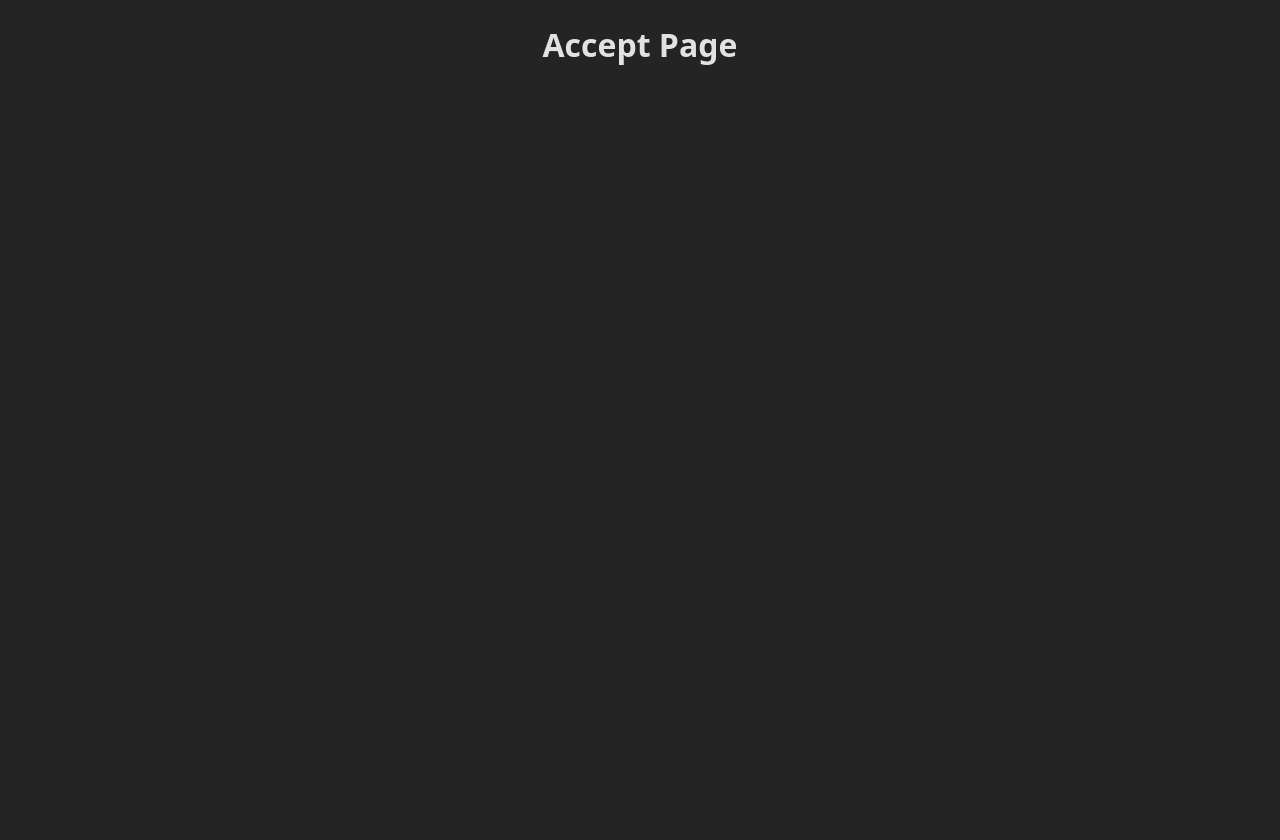
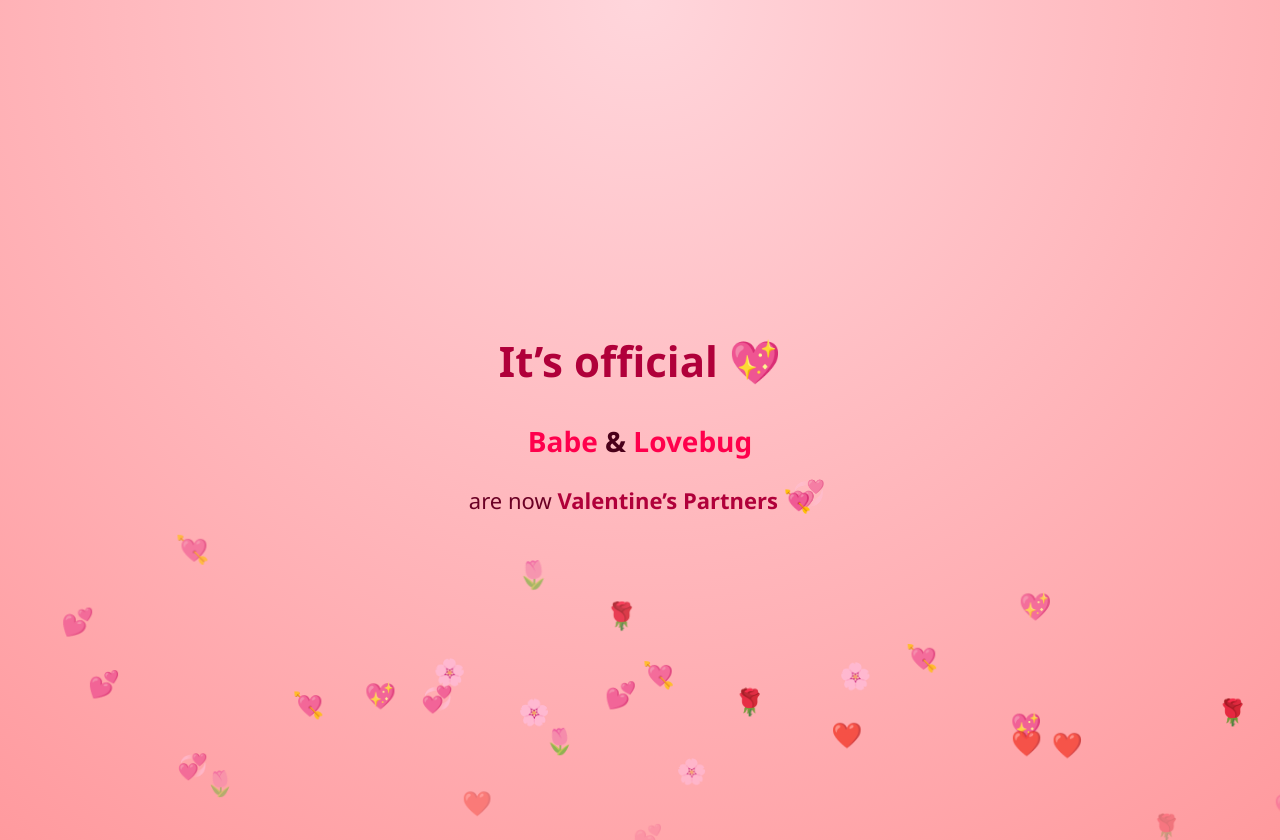
Before and after one commit to sankhadeepbis6/heartfelt, a React (Vite) app: page /accept in a window 1280 px wide. Before the commit the page ends 800 px from the top, so only its background shows below. Built offline with nearby package versions, Linux system fonts and the light colour scheme.

Commit message:
Accept page added

```diff
--- a/src/pages/Accept/Accept.jsx
+++ b/src/pages/Accept/Accept.jsx
@@ -1,4 +1,63 @@
-const Accept = () => {
-  return <h1>Accept Page</h1>;
+import { useEffect, useRef } from "react";
+import { useSearchParams } from "react-router-dom";
+import styles from "./Accept.module.css";
+
+/* 🔧 CONFIG */
+const SYMBOLS = ["❤️", "🌹", "💖", "💕", "💘", "🌸", "💞", "🌷"];
+const EMOJI_COUNT = 30; // 👈 TOTAL floating emojis (change freely)
+
+export default function Accept() {
+  const [searchParams] = useSearchParams();
+  const floatingRef = useRef([]);
+
+  const from = searchParams.get("from") ?? "Lovebug";
+  const to = searchParams.get("to") ?? "Babe";
+
+  // Apply randomness AFTER render (safe)
+  useEffect(() => {
+    floatingRef.current.forEach((el) => {
+      if (!el) return;
+
+      const left = Math.random() * 100;
+      const duration = 12 + Math.random() * 10;
+      const delay = Math.random() * 5;
+      const sway = 20 + Math.random() * 40;
+
+      el.style.left = `${left}%`;
+      el.style.animationDuration = `${duration}s`;
+      el.style.animationDelay = `${delay}s`;
+      el.style.setProperty("--sway", `${sway}px`);
+    });
+  }, []);
+
+  return (
+    <div className={styles.container}>
+      {/* Floating emojis */}
+      <div className={styles.floatingLayer}>
+        {Array.from({ length: EMOJI_COUNT }).map((_, i) => (
+          <span
+            key={i}
+            ref={(el) => (floatingRef.current[i] = el)}
+            className={styles.floating}
+          >
+            {SYMBOLS[i % SYMBOLS.length]} {/* 🔁 repeats automatically */}
+          </span>
+        ))}
+      </div>
+
+      {/* Center content */}
+      <div className={styles.content}>
+        <h1 className={styles.title}>It’s official 💖</h1>
+
+        <p className={styles.message}>
+          <span className={styles.name}>{to}</span> &{" "}
+          <span className={styles.name}>{from}</span>
+        </p>
+
+        <p className={styles.subtitle}>
+          are now <span className={styles.highlight}>Valentine’s Partners</span> 💘
+        </p>
+      </div>
+    </div>
+  );
 }
-export default Accept;
--- /dev/null
+++ b/src/pages/Accept/Accept.module.css
@@ -0,0 +1,97 @@
+.container {
+  height: 100vh;
+  background: radial-gradient(circle at top, #ffd6dc, #ff9a9e);
+  display: flex;
+  align-items: center;
+  justify-content: center;
+  font-family: "Poppins", "Segoe UI", sans-serif;
+  overflow: hidden;
+  position: relative;
+  padding: 20px;
+}
+
+/* Floating layer */
+.floatingLayer {
+  position: absolute;
+  inset: 0;
+  pointer-events: none;
+}
+
+/* Floating emoji */
+.floating {
+  position: absolute;
+  bottom: -50px;
+  font-size: 26px;
+  opacity: 0.9;
+
+  animation-name: floatUpSway;
+  animation-timing-function: linear;
+  animation-iteration-count: infinite;
+}
+
+/* Center content */
+.content {
+  text-align: center;
+  z-index: 1;
+  animation: fadeIn 0.8s ease;
+}
+
+/* Typography (ALL SAME FONT) */
+.title {
+  font-size: clamp(30px, 7vw, 42px);
+  font-weight: 700;
+  color: #b0003a;
+  margin-bottom: 16px;
+}
+
+.message {
+  font-size: clamp(22px, 5vw, 28px);
+  font-weight: 600;
+  color: #4a001a;
+  margin-bottom: 8px;
+}
+
+.name {
+  color: #ff004c;
+  font-weight: 700;
+}
+
+.subtitle {
+  font-size: clamp(18px, 4.5vw, 22px);
+  font-weight: 500;
+  color: #6b0025;
+}
+
+.highlight {
+  color: #b0003a;
+  font-weight: 700;
+}
+
+/* Animations */
+@keyframes floatUpSway {
+  0% {
+    transform: translate(0, 0) scale(0.9);
+    opacity: 0;
+  }
+  15% {
+    opacity: 1;
+  }
+  50% {
+    transform: translate(var(--sway), -55vh) scale(1.1);
+  }
+  100% {
+    transform: translate(calc(var(--sway) * -1), -110vh) scale(1.3);
+    opacity: 0;
+  }
+}
+
+@keyframes fadeIn {
+  from {
+    opacity: 0;
+    transform: translateY(12px);
+  }
+  to {
+    opacity: 1;
+    transform: translateY(0);
+  }
+}
--- a/src/pages/Home/Home.jsx
+++ b/src/pages/Home/Home.jsx
@@ -1,5 +1,5 @@
 import { useState } from "react";
-import { useSearchParams } from "react-router-dom";
+import { useSearchParams, useNavigate } from "react-router-dom";
 import styles from "./Home.module.css";
 import HeartSvg from "./heart.svg";
 import LoveCharacter from "../../components/LoveCharacter/LoveCharacter";
@@ -8,10 +8,11 @@ import LoverName from "../../components/LoverName/LoverName";
 export default function Home() {
   const [position, setPosition] = useState({ x: 0, y: 0 });
   const [isHeart, setIsHeart] = useState(false);
+  const [yesScale, setYesScale] = useState(1); // ❤️ NEW
 
   const [searchParams] = useSearchParams();
+  const navigate = useNavigate();
 
-  const from = searchParams.get("from") ?? "Lovebug";
   const to = searchParams.get("to") ?? "Babe";
 
   const getRandomBetween = (min, max) =>
@@ -32,19 +33,28 @@ export default function Home() {
       ([x, y]) => !(x === a && y === b)
     );
 
-    // return any one (random)
     return filtered[Math.floor(Math.random() * filtered.length)];
   };
 
   const moveNoButton = () => {
-    const mul = getDifferentCombination(
-      [position.x, position.y]
-    );
+    const mul = getDifferentCombination([position.x, position.y]);
 
-    const x = getRandomBetween(50, 150) * mul[0];
-    const y = getRandomBetween(50, 150) * mul[1];
+    const x = getRandomBetween(80, 160) * mul[0];
+    const y = getRandomBetween(80, 160) * mul[1];
 
     setPosition({ x, y });
+
+    // 💖 YES BUTTON GROWS (WITH MAX LIMIT)
+    setYesScale(prev => {
+      const MAX_SCALE = 2.5;
+      const STEP = 0.08;
+      return Math.min(prev + STEP, MAX_SCALE);
+    });
+  };
+
+  const handleYes = () => {
+    // Navigate to the / path
+    navigate('/accept?' + searchParams.toString());
   };
 
   return (
@@ -66,8 +76,13 @@ export default function Home() {
         <div className={styles.buttons}>
           <button
             className={styles.yes}
+            style={{ transform: `scale(${yesScale})` }}
             onMouseEnter={() => setIsHeart(true)}
-            onMouseLeave={() => setIsHeart(false)}>Yes 💘</button>
+            onMouseLeave={() => setIsHeart(false)}
+            onClick={handleYes}
+          >
+            Yes 💘
+          </button>
 
           <div className={styles.noSlot}>
             <div className={styles.placeholder}></div>
--- a/src/pages/Home/Home.module.css
+++ b/src/pages/Home/Home.module.css
@@ -57,6 +57,10 @@
   background: #ff4d6d;
   color: white;
   cursor: pointer;
+  transition:
+    background 0.2s ease,
+    transform 0.25s ease;
+  transform-origin: center;
 }
 
 /* Slot for NO */
```
